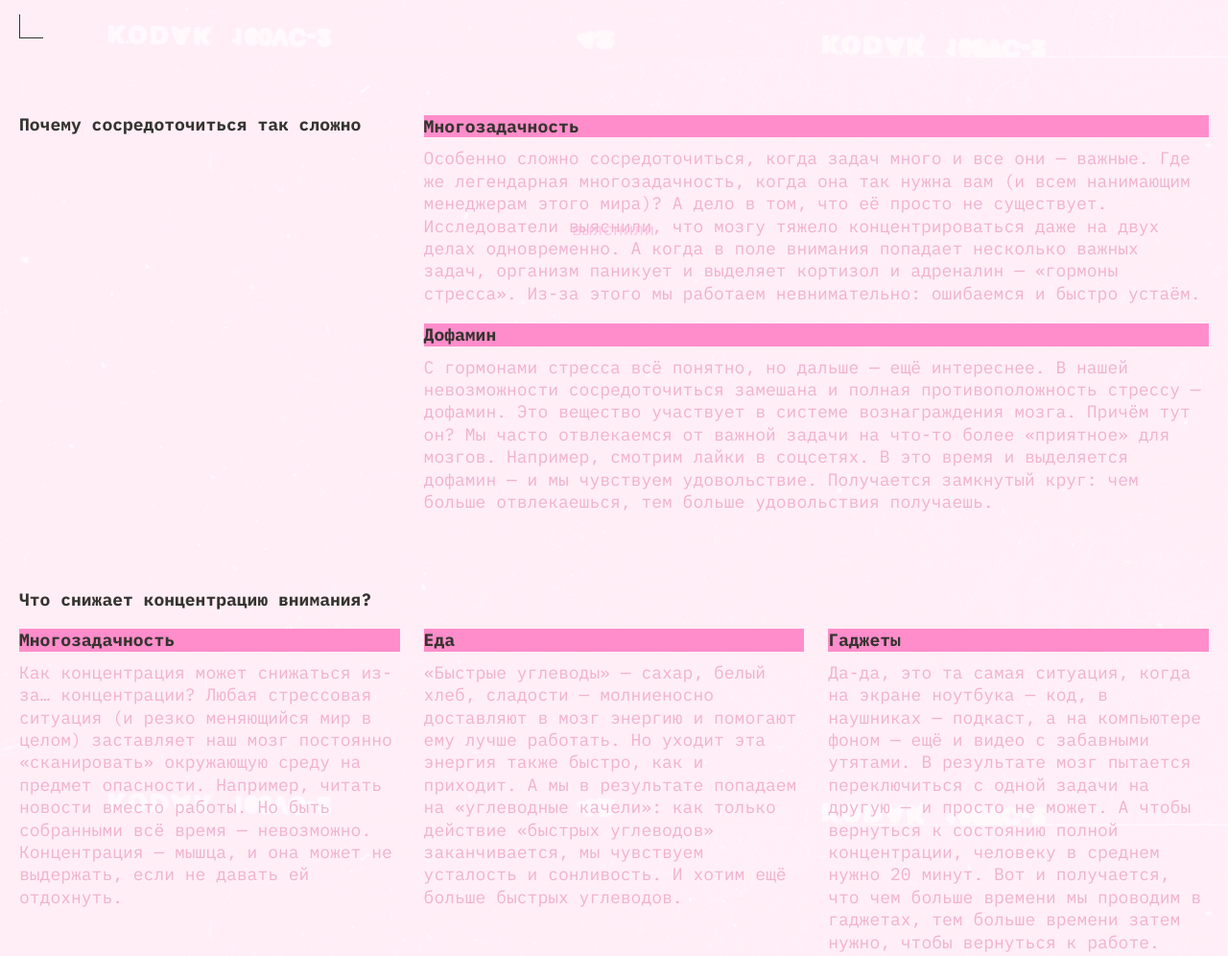
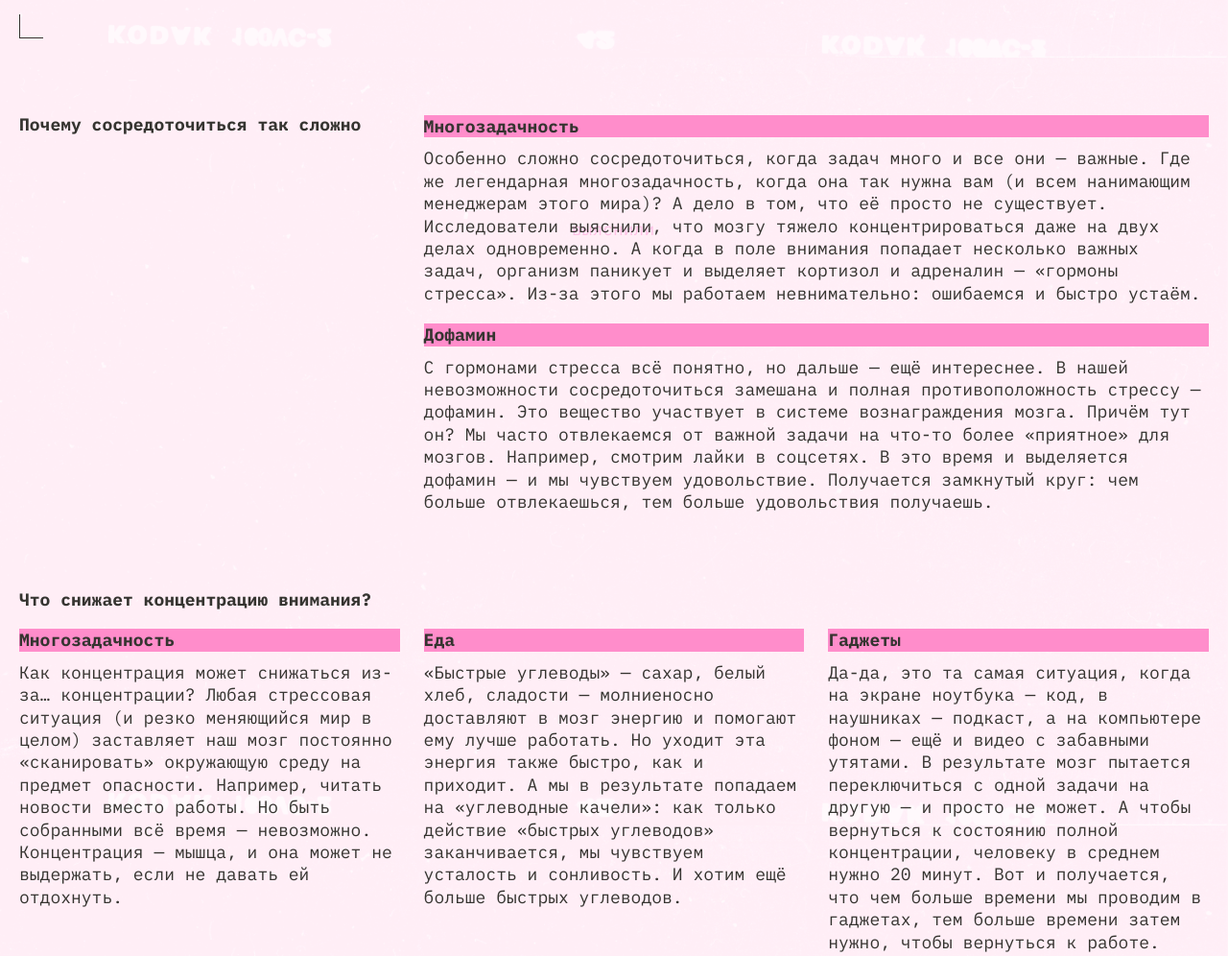
Before and after one commit to Timur123415/slozhno-sosredotochitsya, a plain HTML site: page index.html in a window 1280 px wide. Shown: the part 740-1736 px from the top of the page at 96% size. Drawn offline with Linux system fonts and the light colour scheme.

Commit message:
Update style.css

```diff
--- a/styles/style.css
+++ b/styles/style.css
@@ -146,7 +146,7 @@
   flex-direction: column;
   gap: 10px;
   color: #F1B2CE;
-  font-family: 'IBM Plex Mono';
+  font-family: 'IBM Plex Mono', sans-serif;
   font-size: 18px;
   font-style: normal;
   font-weight: 400;
@@ -420,3 +420,9 @@
       gap: 10px;
   }
 }
+
+@media (prefers-color-scheme: light) {
+  .section__article-item {
+    color: var(--main-text-color);
+  }
+}
```
